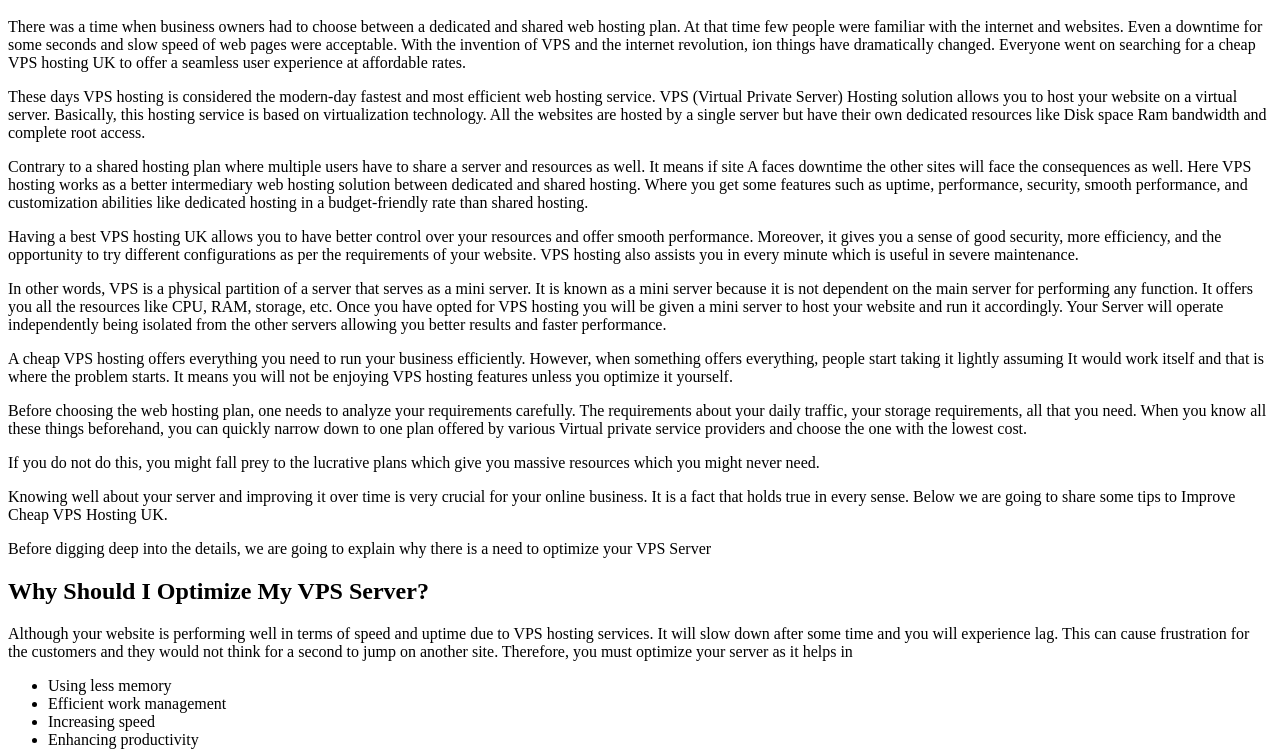
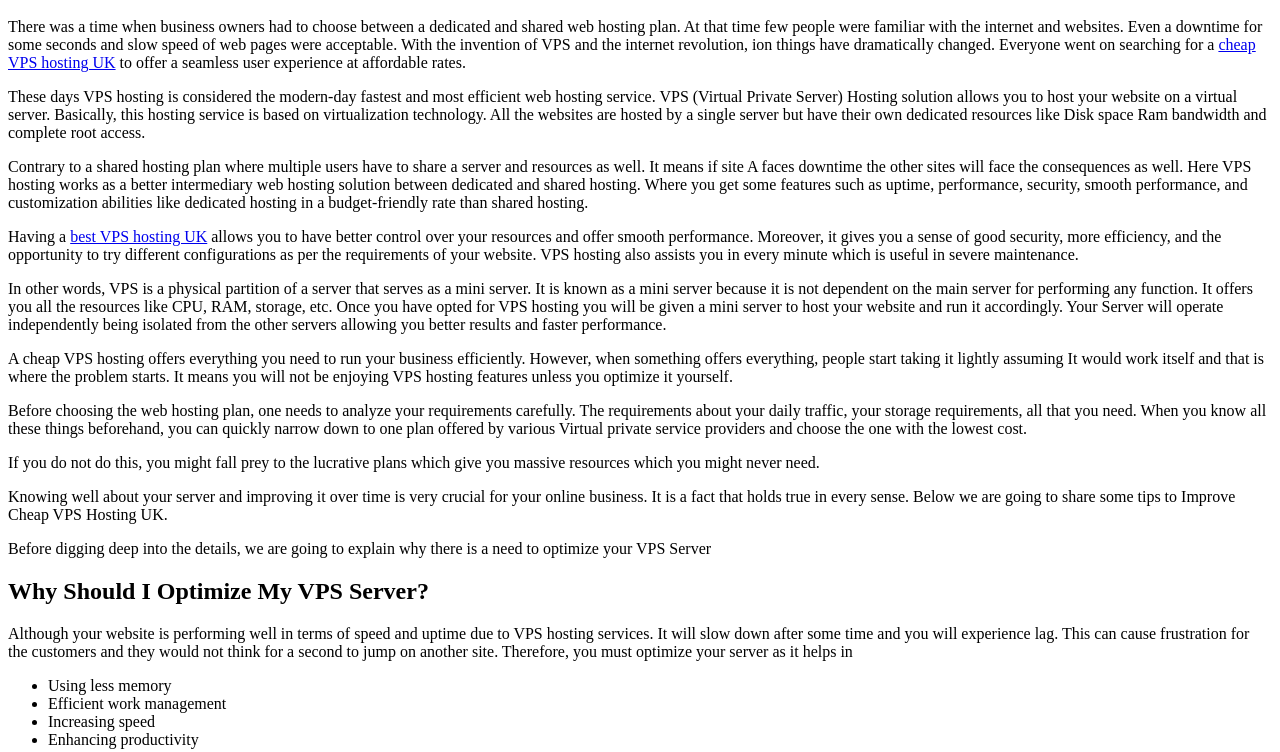
Before and after one commit to vps-hostiing/vps-hostiing.github.io, a plain HTML site: page index.html in a window 1280 px wide. Shown: the part 48-800 px from the top of the page. Drawn offline with Linux system fonts and the light colour scheme.

Commit message:
Update index.html

```diff
--- a/index.html
+++ b/index.html
@@ -3,10 +3,10 @@
 </head>
 <body>
 <center><h1>5 Secret Techniques to Improve Cheap VPS Hosting UK</h1></center>
-<p>There was a time when business owners had to choose between a dedicated and shared web hosting plan. At that time few people were familiar with the internet and websites. Even a downtime for some seconds and slow speed of web pages were acceptable. With the invention of VPS and the internet revolution, ion things have dramatically changed. Everyone went on searching for a cheap VPS hosting UK to offer a seamless user experience at affordable rates. </p>
+<p>There was a time when business owners had to choose between a dedicated and shared web hosting plan. At that time few people were familiar with the internet and websites. Even a downtime for some seconds and slow speed of web pages were acceptable. With the invention of VPS and the internet revolution, ion things have dramatically changed. Everyone went on searching for a <a href="https://theemailshop.co.uk/vps-hosting-uk/">cheap VPS hosting UK</a> to offer a seamless user experience at affordable rates. </p>
 <p>These days VPS hosting is considered the modern-day fastest and most efficient web hosting service. VPS (Virtual Private Server) Hosting solution allows you to host your website on a virtual server. Basically, this hosting service is based on virtualization technology. All the websites are hosted by a single server but have their own dedicated resources like Disk space Ram bandwidth and complete root access. </p>
 <p> Contrary to a shared hosting plan where multiple users have to share a server and resources as well. It means if site A faces downtime the other sites will face the consequences as well. Here VPS hosting works as a better intermediary web hosting solution between dedicated and shared hosting. Where you get some features such as uptime, performance, security, smooth performance, and customization abilities like dedicated hosting in a budget-friendly rate than shared hosting.</p>
-<p> Having a best VPS hosting UK allows you to have better control over your resources and offer smooth performance. Moreover, it gives you a sense of good security, more efficiency, and the opportunity to try different configurations as per the requirements of your website. VPS hosting also assists you in every minute which is useful in severe maintenance.</p>
+<p> Having a <a href="https://theemailshop.co.uk/vps-hosting-uk/">best VPS hosting UK</a> allows you to have better control over your resources and offer smooth performance. Moreover, it gives you a sense of good security, more efficiency, and the opportunity to try different configurations as per the requirements of your website. VPS hosting also assists you in every minute which is useful in severe maintenance.</p>
 <p>In other words, VPS is a physical partition of a server that serves as a mini server. It is known as a mini server because it is not dependent on the main server for performing any function. It offers you all the resources like CPU, RAM, storage, etc. Once you have opted for VPS hosting you will be given a mini server to host your website and run it accordingly. Your Server will operate independently being isolated from the other servers allowing you better results and faster performance. </p>
 <p>A cheap VPS hosting offers everything you need to run your business efficiently. However, when something offers everything, people start taking it lightly assuming It would work itself and that is where the problem starts. It means you will not be enjoying VPS hosting features unless you optimize it yourself. </p>
 <p>Before choosing the web hosting plan, one needs to analyze your requirements carefully. The requirements about your daily traffic, your storage requirements, all that you need. When you know all these things beforehand, you can quickly narrow down to one plan offered by various Virtual private service providers and choose the one with the lowest cost. </p>
```
